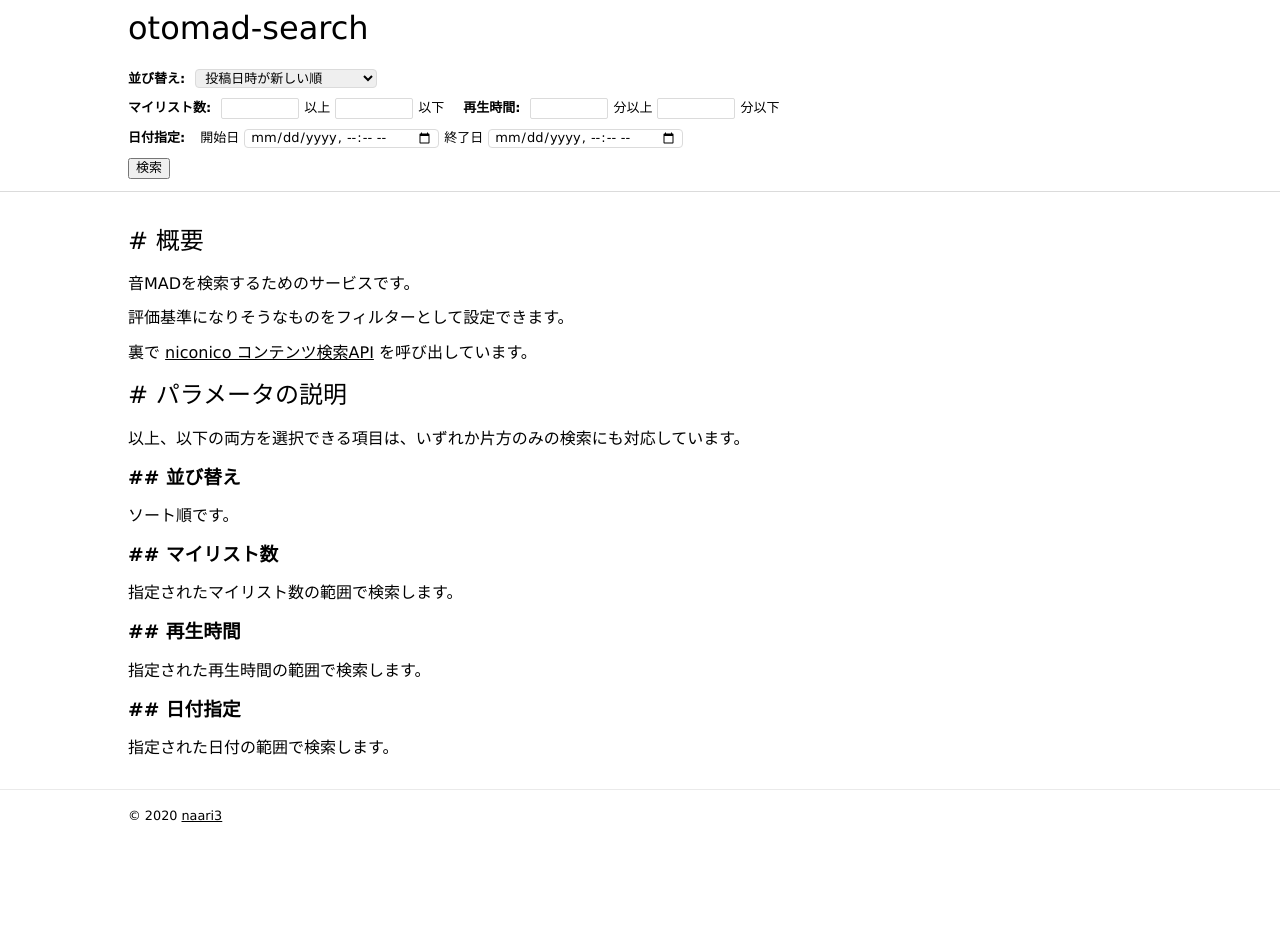
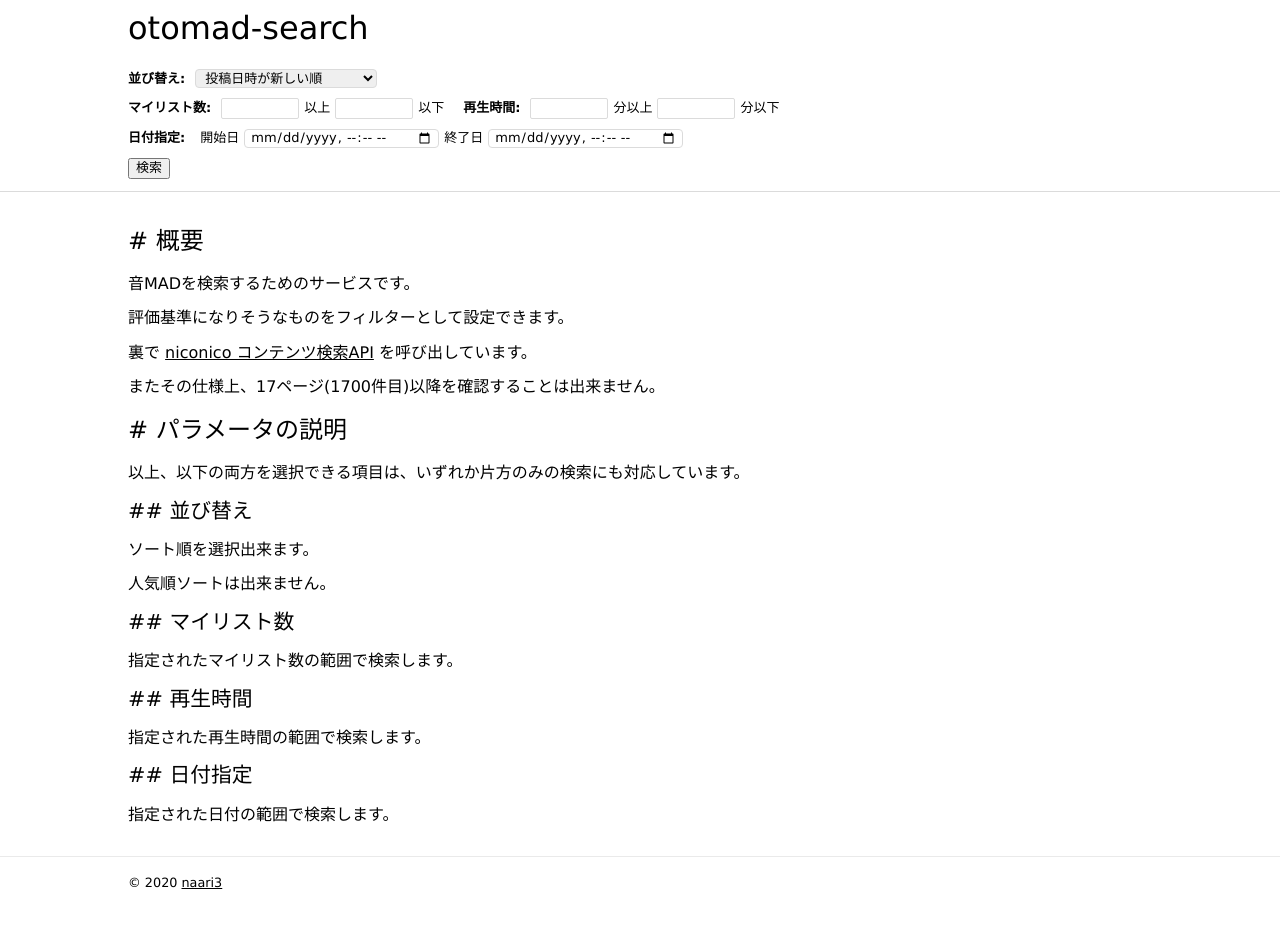
Before and after one commit to naari3/otomad-search, a Next.js app: page / in a window 1280 px wide. Shown: the top 928 px of the page. Before the commit the page ends 889 px from the top, so only its background shows below. Built offline with nearby package versions, Linux system fonts and the light colour scheme.

Commit message:
Fix for 17 pages

```diff
--- a/components/Pager.tsx
+++ b/components/Pager.tsx
@@ -28,8 +28,8 @@ const Pager = () => {
     setMaxPages(pageNumber);
     setHasPrevPrevPage(options.page > 2);
     setHasPrevPage(options.page > 1);
-    setHasNextPage(pageNumber > options.page);
-    setHasNextNextPage(pageNumber > options.page + 1);
+    setHasNextPage(pageNumber > options.page && 17 > options.page);
+    setHasNextNextPage(pageNumber > options.page + 1 && 17 > options.page + 1);
   }, [options]);
 
   return (
--- a/pages/index.tsx
+++ b/pages/index.tsx
@@ -25,12 +25,16 @@ const Home: FC = () => {
           </a>{" "}
           を呼び出しています。
         </p>
+        <p>
+          またその仕様上、17ページ(1700件目)以降を確認することは出来ません。
+        </p>
         <h2>パラメータの説明</h2>
         <p>
           以上、以下の両方を選択できる項目は、いずれか片方のみの検索にも対応しています。
         </p>
         <h3>並び替え</h3>
-        <p>ソート順です。</p>
+        <p>ソート順を選択出来ます。</p>
+        <p>人気順ソートは出来ません。</p>
         <h3>マイリスト数</h3>
         <p>指定されたマイリスト数の範囲で検索します。</p>
         <h3>再生時間</h3>
--- a/styles/Home.module.css
+++ b/styles/Home.module.css
@@ -7,6 +7,13 @@
 }
 .description h2::before {
   content: "# ";
+}
+.description h3 {
+  font-size: 1.3em;
+  margin-block-start: 0.83em;
+  margin-block-end: 0.83em;
+  margin-inline-start: 0px;
+  margin-inline-end: 0px;
 }
 .description h3::before {
   content: "## ";
--- a/styles/globals.css
+++ b/styles/globals.css
@@ -19,6 +19,7 @@ a {
 header,
 h1,
 h2,
+h3,
 p,
 div {
   margin: 0;
```
